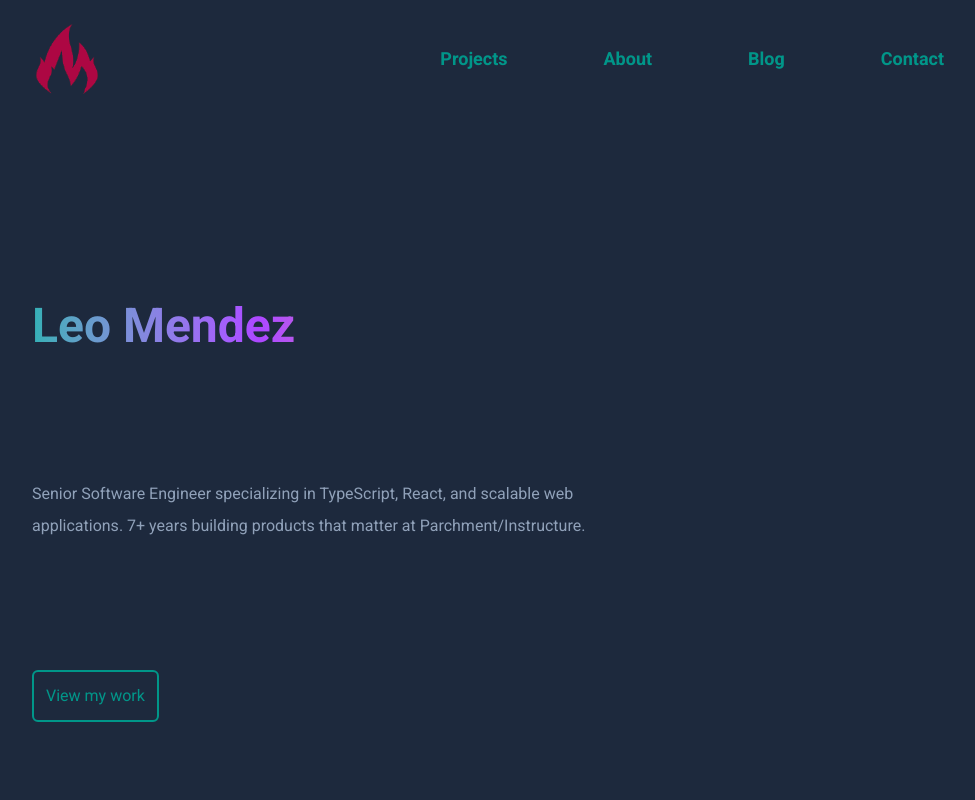
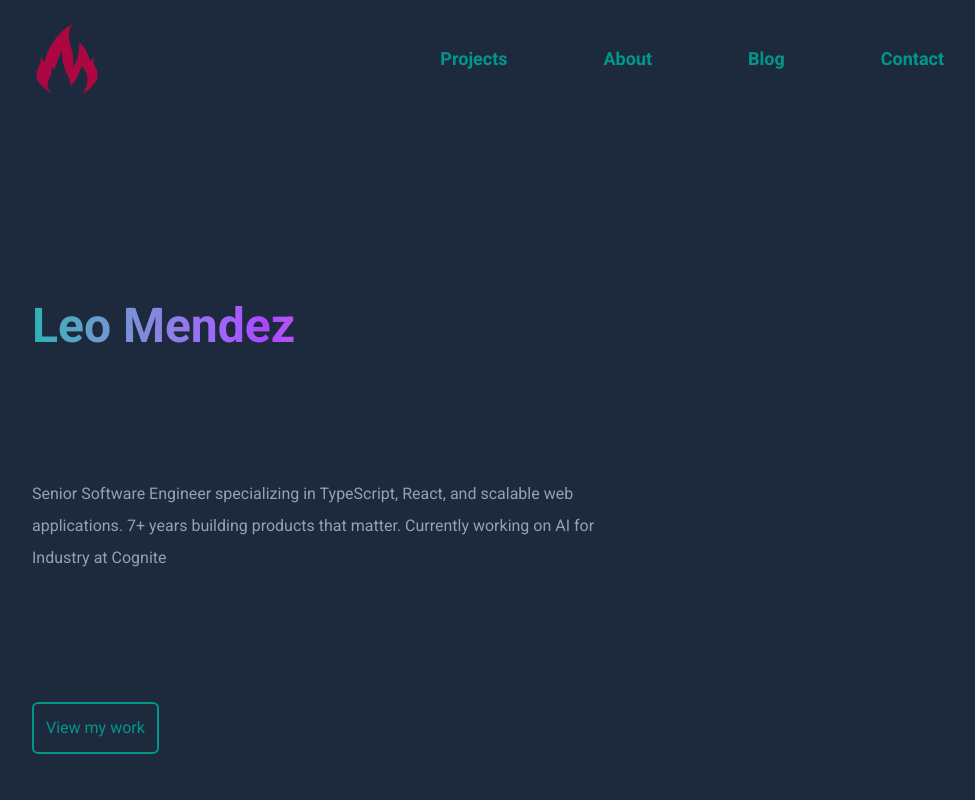
Before and after one commit to leomendez/asce-development, a Next.js app: page / in a window 1280 px wide. Shown: the top 800 px of the page, without its empty margins (152-1127 px from the left). Built offline with nearby package versions, Linux system fonts and the light colour scheme.

Commit message:
Revise professional description in page.tsx
Updated the description to reflect current work at Cognite.

```diff
--- a/src/app/page.tsx
+++ b/src/app/page.tsx
@@ -8,7 +8,7 @@ export default function Home() {
       <div className="p-8 md:p-36 flex flex-col md:gap-32 gap-16 h-full items-start">
         <MainHeading />
         <p className="text-slate-400 leading-8 md:w-2/3">
-          Senior Software Engineer specializing in TypeScript, React, and scalable web applications. 7+ years building products that matter at Parchment/Instructure.
+          Senior Software Engineer specializing in TypeScript, React, and scalable web applications. 7+ years building products that matter. Currently working on AI for Industry at Cognite
         </p>
         <ProjectsLink />
       </div>
```
